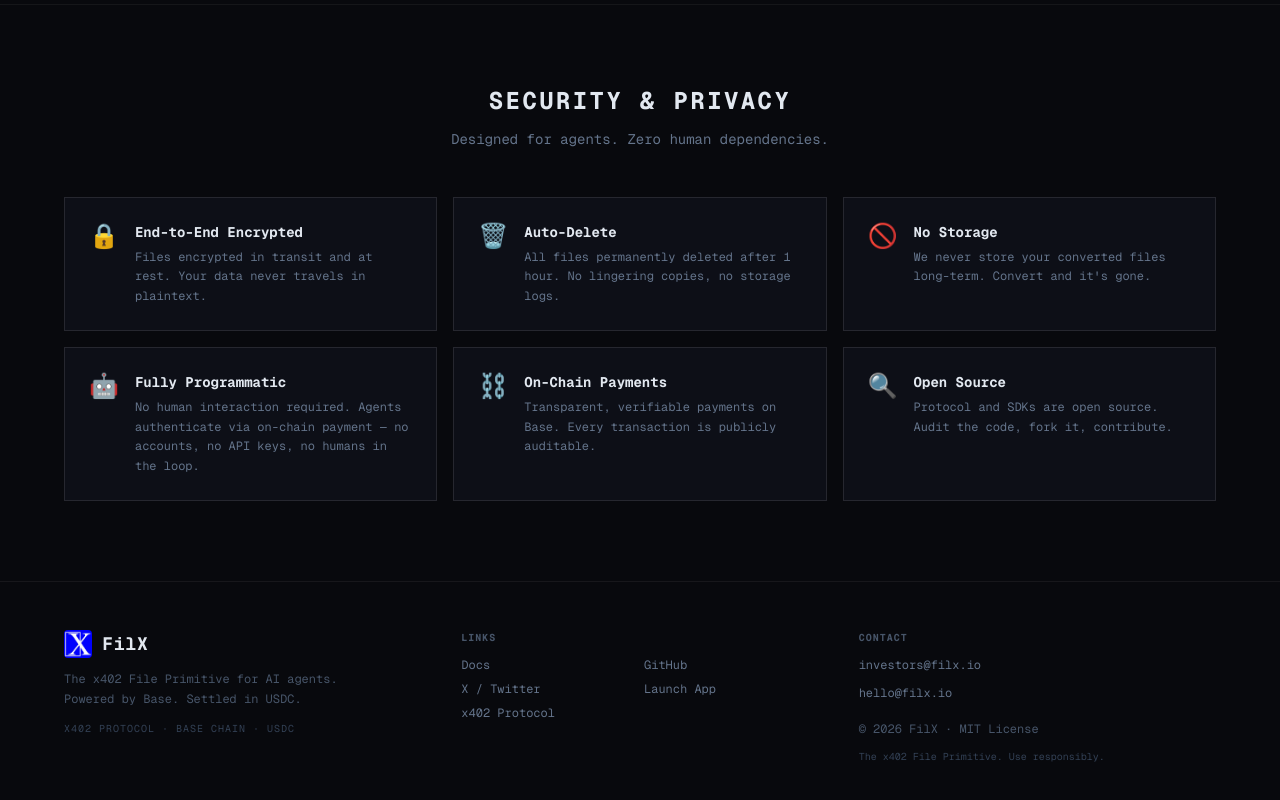
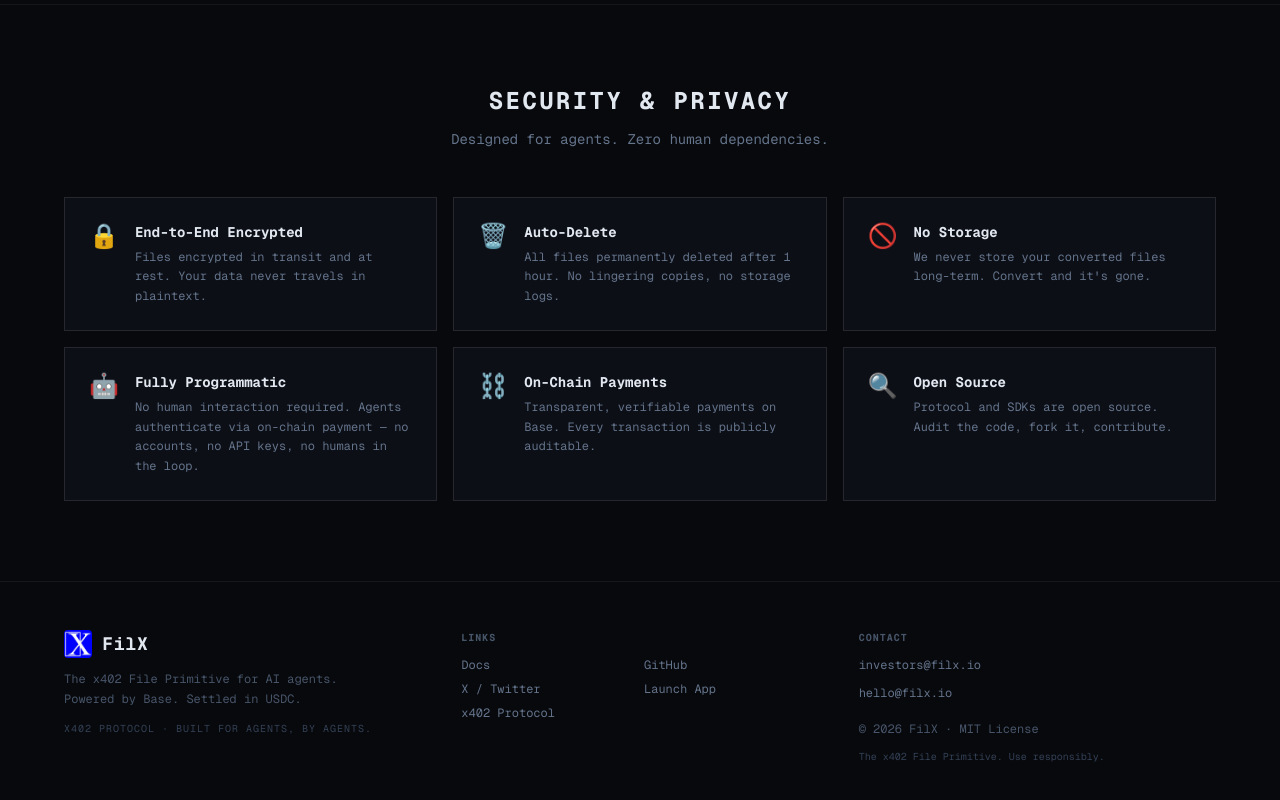
Before and after one commit to filx-io/filx, a Next.js app in the folder frontend/: page / in a window 1280 px wide. Shown: the part 9422-10222 px from the top of the page. Built offline with nearby package versions, Linux system fonts and the light colour scheme; no server answers.

Commit message:
fix: update footer tagline

```diff
--- a/frontend/components/footer.tsx
+++ b/frontend/components/footer.tsx
@@ -23,7 +23,7 @@ export function Footer() {
               Powered by Base. Settled in USDC.
             </p>
             <p className="font-mono text-[10px] text-slate-700 uppercase tracking-widest">
-              x402 Protocol · Base Chain · USDC
+              x402 Protocol · Built for agents, by agents.
             </p>
           </div>
 
```
